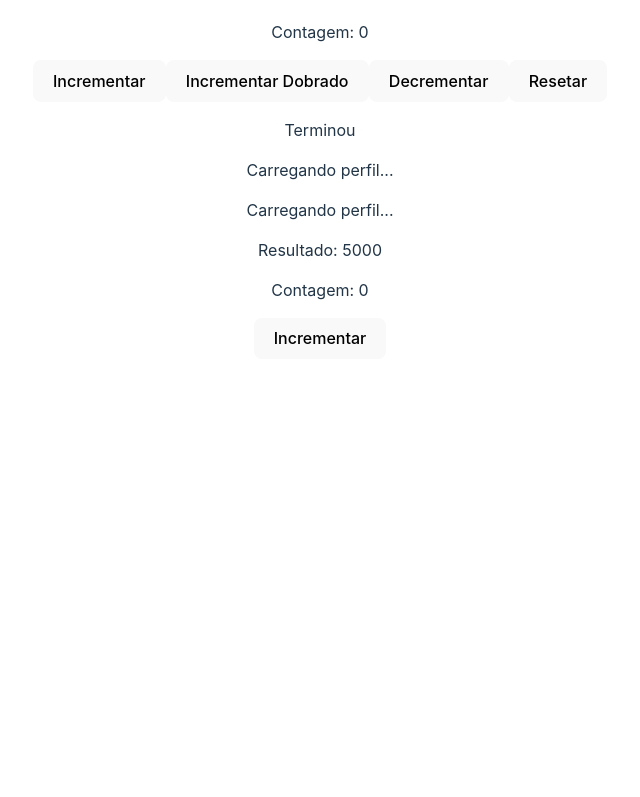
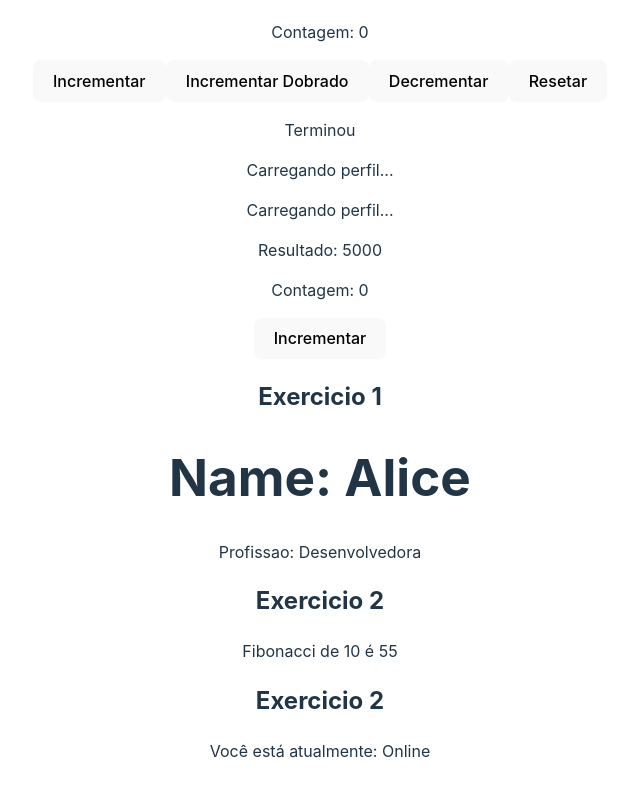
Before and after one commit to mariialauraa/react.js, a React (Vite) app in the folder 03_hooks/: page / in a window 1280 px wide. Shown: the part 652-1449 px from the top of the page, without its empty margins (320-960 px from the left). Before the commit the page ends 1043 px from the top, so only its background shows below. Built offline with nearby package versions, Linux system fonts and the light colour scheme; no server answers.

Commit message:
Finalizando secao 4

```diff
--- a/03_hooks/src/App.jsx
+++ b/03_hooks/src/App.jsx
@@ -10,6 +10,7 @@ import Container from './components/Container'
 import PerfilDeUsuario from './components/PerfilDeUsuario'
 import CalculoPesado from './components/CalculoPesado'
 import ContadorCallback from './components/ContadorCallback'
+import Exercises from './components/Exercises'
 
 
 function App() {
@@ -53,6 +54,9 @@ function App() {
 
     {/* useCallback */}
     <ContadorCallback />
+
+    {/* 2.8 Exercicios */}
+    <Exercises />
     </>
   )
 }
--- /dev/null
+++ b/03_hooks/src/components/Exercises.jsx
@@ -0,0 +1,97 @@
+import { useEffect, useMemo, useState } from 'react'
+
+// Solução do Exercício 1: Uso de useEffect para Sincronização de Dados
+const UserInfo = ({ userDados }) => {
+
+    useEffect(() => {
+        document.title = `${userDados.name} - ${userDados.jobTitle}`
+    }, [userDados])
+
+    return (
+        <div>
+            <h1>Name: {userDados.name}</h1>
+            <p>Profissao: {userDados.jobTitle}</p>
+
+        </div>
+    )
+}
+
+// Solução do Exercício 2: Memorizando Cálculos com useMemo
+
+const fibonnaci = (n) => {
+    if (n <= 1) {
+        return n
+    }
+
+    return fibonnaci(n - 1) + fibonnaci(n - 2)
+}
+
+const FibCalculator = ({ num }) => {
+
+    const fibResult = useMemo(() => fibonnaci(num), [num])
+
+    return (
+        <div>
+            <p> Fibonacci de {num} é {fibResult}</p>
+        </div>
+    )
+
+}
+
+// Solução do Exercício 3: Criação e Uso de um Custom Hook
+// Custom Hook:
+const useOnlineStatus = () => {
+    const [isOnline, setIsOnline] = useState(navigator.onLine)
+
+    useEffect(() => {
+        const handleOnline = () => setIsOnline(true)
+        const handleOffline = () => setIsOnline(false)
+
+        window.addEventListener("online", handleOnline)
+        window.addEventListener("offline", handleOffline)
+
+        // Limpeza de memória
+        return () => {
+            window.removeEventListener("online", handleOnline)
+            window.removeEventListener("offline", handleOffline)
+        }
+    }, [])
+
+    return isOnline
+}
+
+// Componente para usar o hook
+const OnlineStatusIndicator = () => {
+    const userOnline = useOnlineStatus() // executa o Custom Hook
+
+    return (
+        <div>
+            <p>Você está atualmente: {userOnline ? "Online" : "Offline"}</p>
+        </div>
+    )
+}
+
+// Componente que engloba todas as soluções de exercícios
+const Exercises = () => {
+
+    // Mock de props para o UserInfo
+    const userInfo = {
+        name: "Alice",
+        jobTitle: "Desenvolvedora"
+    }
+
+  return (
+    <div>
+        <h2>Exercicio 1</h2>
+        <UserInfo userDados={userInfo}/>
+
+        <h2>Exercicio 2</h2>
+        <FibCalculator num={10}/>
+
+        <h2>Exercicio 2</h2>
+        <OnlineStatusIndicator />
+    </div>
+  )
+}
+
+export default Exercises
```
